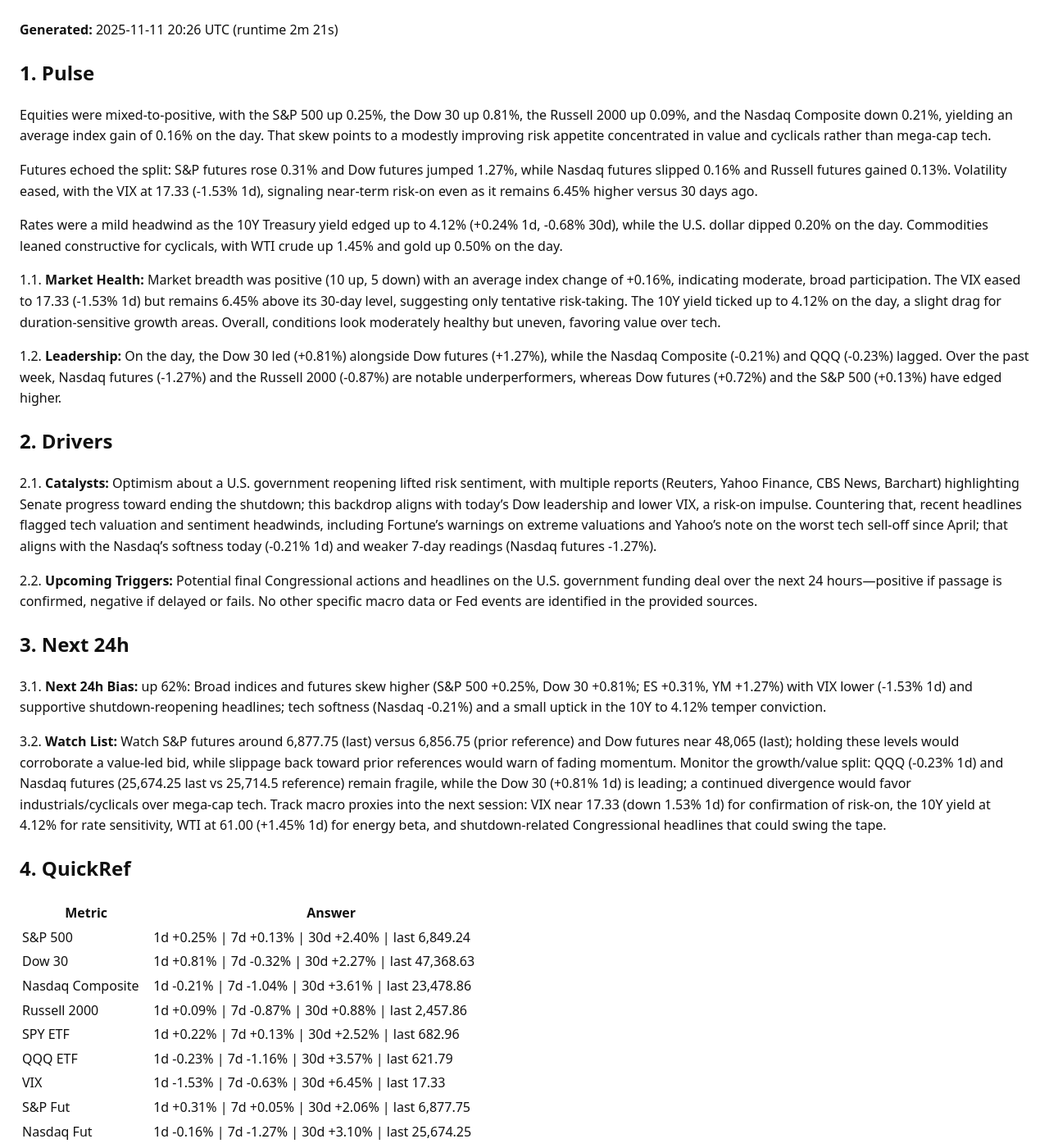
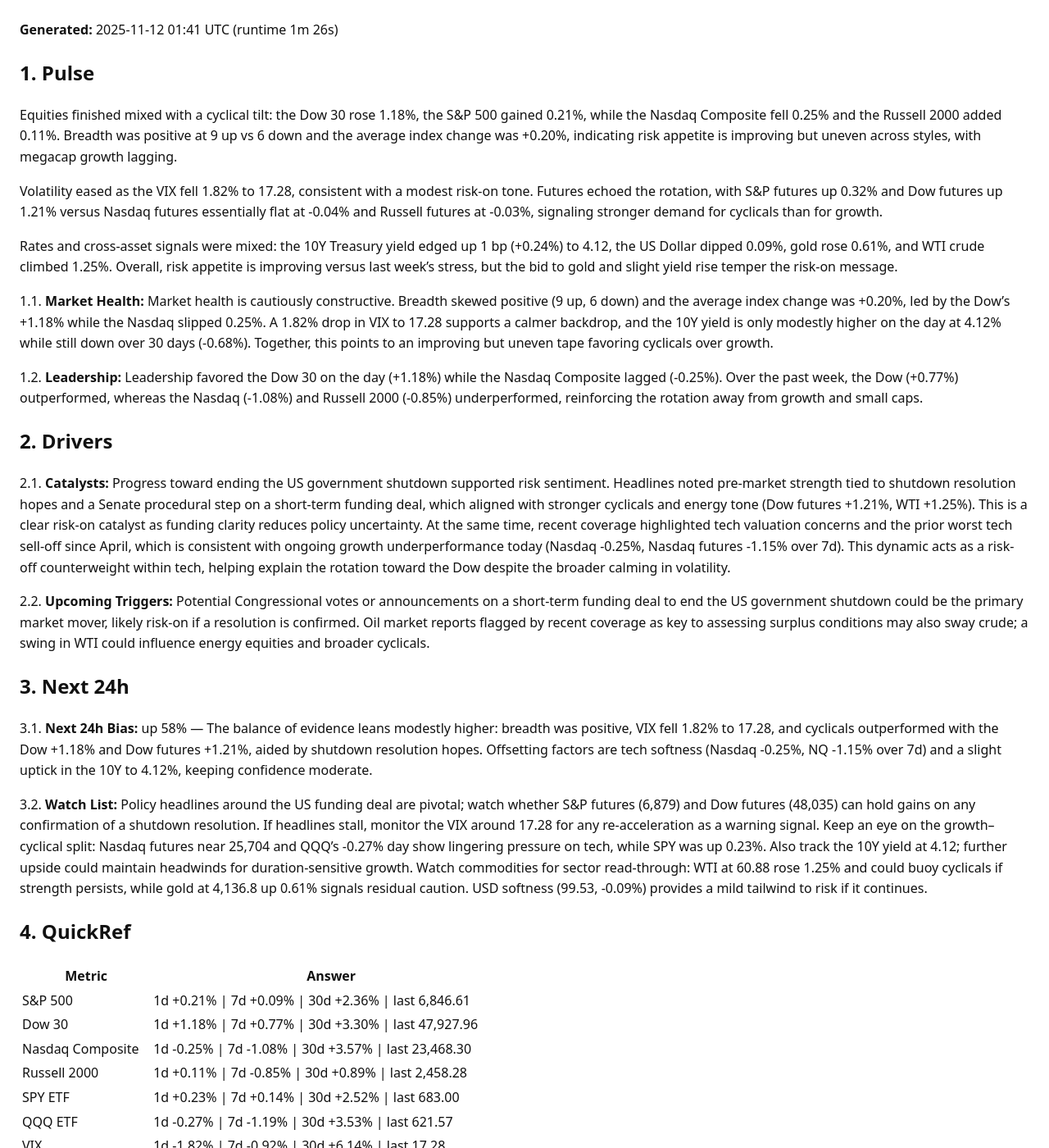
Before and after one commit to ryness/stonks, a Jekyll site: the page built from _reports/GODSEYE.md, in a window 1280 px wide and 1400 px high. Shown: the whole window at 82% size. Built offline with Jekyll 4.4.1, drawn with Linux system fonts in a browser that asks for light colours; some of the changed text lies outside the part shown.

Commit message:
Update report: rotation+GodsEye

```diff
--- a/_reports/GODSEYE.md
+++ b/_reports/GODSEYE.md
@@ -2,35 +2,35 @@
 layout: default
 title: "GodsEye Market Report"
 ticker: "GODSEYE"
-date: 2025-11-11
-generated_at: 2025-11-11T20:26:05.348427+00:00
-runtime_seconds: 141.27
+date: 2025-11-12
+generated_at: 2025-11-12T01:41:11.381991+00:00
+runtime_seconds: 85.86
 raw_markdown: |
-  **Generated:** <time class="js-local-time" datetime="2025-11-11T20:26:05.348427+00:00">2025-11-11 20:26 UTC</time> (runtime 2m 21s)
+  **Generated:** <time class="js-local-time" datetime="2025-11-12T01:41:11.381991+00:00">2025-11-12 01:41 UTC</time> (runtime 1m 26s)
 
   ## 1. Pulse
 
-  Equities were mixed-to-positive, with the S&P 500 up 0.25%, the Dow 30 up 0.81%, the Russell 2000 up 0.09%, and the Nasdaq Composite down 0.21%, yielding an average index gain of 0.16% on the day. That skew points to a modestly improving risk appetite concentrated in value and cyclicals rather than mega-cap tech.
+  Equities finished mixed with a cyclical tilt: the Dow 30 rose 1.18%, the S&P 500 gained 0.21%, while the Nasdaq Composite fell 0.25% and the Russell 2000 added 0.11%. Breadth was positive at 9 up vs 6 down and the average index change was +0.20%, indicating risk appetite is improving but uneven across styles, with megacap growth lagging.
 
-  Futures echoed the split: S&P futures rose 0.31% and Dow futures jumped 1.27%, while Nasdaq futures slipped 0.16% and Russell futures gained 0.13%. Volatility eased, with the VIX at 17.33 (-1.53% 1d), signaling near-term risk-on even as it remains 6.45% higher versus 30 days ago.
+  Volatility eased as the VIX fell 1.82% to 17.28, consistent with a modest risk-on tone. Futures echoed the rotation, with S&P futures up 0.32% and Dow futures up 1.21% versus Nasdaq futures essentially flat at -0.04% and Russell futures at -0.03%, signaling stronger demand for cyclicals than for growth.
 
-  Rates were a mild headwind as the 10Y Treasury yield edged up to 4.12% (+0.24% 1d, -0.68% 30d), while the U.S. dollar dipped 0.20% on the day. Commodities leaned constructive for cyclicals, with WTI crude up 1.45% and gold up 0.50% on the day.
+  Rates and cross-asset signals were mixed: the 10Y Treasury yield edged up 1 bp (+0.24%) to 4.12, the US Dollar dipped 0.09%, gold rose 0.61%, and WTI crude climbed 1.25%. Overall, risk appetite is improving versus last week’s stress, but the bid to gold and slight yield rise temper the risk-on message.
 
-  1.1. **Market Health:** Market breadth was positive (10 up, 5 down) with an average index change of +0.16%, indicating moderate, broad participation. The VIX eased to 17.33 (-1.53% 1d) but remains 6.45% above its 30-day level, suggesting only tentative risk-taking. The 10Y yield ticked up to 4.12% on the day, a slight drag for duration-sensitive growth areas. Overall, conditions look moderately healthy but uneven, favoring value over tech.
+  1.1. **Market Health:** Market health is cautiously constructive. Breadth skewed positive (9 up, 6 down) and the average index change was +0.20%, led by the Dow’s +1.18% while the Nasdaq slipped 0.25%. A 1.82% drop in VIX to 17.28 supports a calmer backdrop, and the 10Y yield is only modestly higher on the day at 4.12% while still down over 30 days (-0.68%). Together, this points to an improving but uneven tape favoring cyclicals over growth.
 
-  1.2. **Leadership:** On the day, the Dow 30 led (+0.81%) alongside Dow futures (+1.27%), while the Nasdaq Composite (-0.21%) and QQQ (-0.23%) lagged. Over the past week, Nasdaq futures (-1.27%) and the Russell 2000 (-0.87%) are notable underperformers, whereas Dow futures (+0.72%) and the S&P 500 (+0.13%) have edged higher.
+  1.2. **Leadership:** Leadership favored the Dow 30 on the day (+1.18%) while the Nasdaq Composite lagged (-0.25%). Over the past week, the Dow (+0.77%) outperformed, whereas the Nasdaq (-1.08%) and Russell 2000 (-0.85%) underperformed, reinforcing the rotation away from growth and small caps.
 
   ## 2. Drivers
 
-  2.1. **Catalysts:** Optimism about a U.S. government reopening lifted risk sentiment, with multiple reports (Reuters, Yahoo Finance, CBS News, Barchart) highlighting Senate progress toward ending the shutdown; this backdrop aligns with today’s Dow leadership and lower VIX, a risk-on impulse. Countering that, recent headlines flagged tech valuation and sentiment headwinds, including Fortune’s warnings on extreme valuations and Yahoo’s note on the worst tech sell-off since April; that aligns with the Nasdaq’s softness today (-0.21% 1d) and weaker 7-day readings (Nasdaq futures -1.27%).
+  2.1. **Catalysts:** Progress toward ending the US government shutdown supported risk sentiment. Headlines noted pre-market strength tied to shutdown resolution hopes and a Senate procedural step on a short-term funding deal, which aligned with stronger cyclicals and energy tone (Dow futures +1.21%, WTI +1.25%). This is a clear risk-on catalyst as funding clarity reduces policy uncertainty. At the same time, recent coverage highlighted tech valuation concerns and the prior worst tech sell-off since April, which is consistent with ongoing growth underperformance today (Nasdaq -0.25%, Nasdaq futures -1.15% over 7d). This dynamic acts as a risk-off counterweight within tech, helping explain the rotation toward the Dow despite the broader calming in volatility.
 
-  2.2. **Upcoming Triggers:** Potential final Congressional actions and headlines on the U.S. government funding deal over the next 24 hours—positive if passage is confirmed, negative if delayed or fails. No other specific macro data or Fed events are identified in the provided sources.
+  2.2. **Upcoming Triggers:** Potential Congressional votes or announcements on a short-term funding deal to end the US government shutdown could be the primary market mover, likely risk-on if a resolution is confirmed. Oil market reports flagged by recent coverage as key to assessing surplus conditions may also sway crude; a swing in WTI could influence energy equities and broader cyclicals.
 
   ## 3. Next 24h
 
-  3.1. **Next 24h Bias:** up 62%: Broad indices and futures skew higher (S&P 500 +0.25%, Dow 30 +0.81%; ES +0.31%, YM +1.27%) with VIX lower (-1.53% 1d) and supportive shutdown-reopening headlines; tech softness (Nasdaq -0.21%) and a small uptick in the 10Y to 4.12% temper conviction.
+  3.1. **Next 24h Bias:** up 58% — The balance of evidence leans modestly higher: breadth was positive, VIX fell 1.82% to 17.28, and cyclicals outperformed with the Dow +1.18% and Dow futures +1.21%, aided by shutdown resolution hopes. Offsetting factors are tech softness (Nasdaq -0.25%, NQ -1.15% over 7d) and a slight uptick in the 10Y to 4.12%, keeping confidence moderate.
 
-  3.2. **Watch List:** Watch S&P futures around 6,877.75 (last) versus 6,856.75 (prior reference) and Dow futures near 48,065 (last); holding these levels would corroborate a value-led bid, while slippage back toward prior references would warn of fading momentum. Monitor the growth/value split: QQQ (-0.23% 1d) and Nasdaq futures (25,674.25 last vs 25,714.5 reference) remain fragile, while the Dow 30 (+0.81% 1d) is leading; a continued divergence would favor industrials/cyclicals over mega-cap tech. Track macro proxies into the next session: VIX near 17.33 (down 1.53% 1d) for confirmation of risk-on, the 10Y yield at 4.12% for rate sensitivity, WTI at 61.00 (+1.45% 1d) for energy beta, and shutdown-related Congressional headlines that could swing the tape.
+  3.2. **Watch List:** Policy headlines around the US funding deal are pivotal; watch whether S&P futures (6,879) and Dow futures (48,035) can hold gains on any confirmation of a shutdown resolution. If headlines stall, monitor the VIX around 17.28 for any re-acceleration as a warning signal. Keep an eye on the growth–cyclical split: Nasdaq futures near 25,704 and QQQ’s -0.27% day show lingering pressure on tech, while SPY was up 0.23%. Also track the 10Y yield at 4.12; further upside could maintain headwinds for duration-sensitive growth. Watch commodities for sector read-through: WTI at 60.88 rose 1.25% and could buoy cyclicals if strength persists, while gold at 4,136.8 up 0.61% signals residual caution. USD softness (99.53, -0.09%) provides a mild tailwind to risk if it continues.
 
   ## 4. QuickRef
 
@@ -38,21 +38,21 @@ raw_markdown: |
   <table>
   <thead><tr><th>Metric</th><th>Answer</th></tr></thead>
   <tbody>
-  <tr><td>S&amp;P 500</td><td>1d +0.25% | 7d +0.13% | 30d +2.40% | last 6,849.24</td></tr>
-  <tr><td>Dow 30</td><td>1d +0.81% | 7d -0.32% | 30d +2.27% | last 47,368.63</td></tr>
-  <tr><td>Nasdaq Composite</td><td>1d -0.21% | 7d -1.04% | 30d +3.61% | last 23,478.86</td></tr>
-  <tr><td>Russell 2000</td><td>1d +0.09% | 7d -0.87% | 30d +0.88% | last 2,457.86</td></tr>
-  <tr><td>SPY ETF</td><td>1d +0.22% | 7d +0.13% | 30d +2.52% | last 682.96</td></tr>
-  <tr><td>QQQ ETF</td><td>1d -0.23% | 7d -1.16% | 30d +3.57% | last 621.79</td></tr>
-  <tr><td>VIX</td><td>1d -1.53% | 7d -0.63% | 30d +6.45% | last 17.33</td></tr>
-  <tr><td>S&amp;P Fut</td><td>1d +0.31% | 7d +0.05% | 30d +2.06% | last 6,877.75</td></tr>
-  <tr><td>Nasdaq Fut</td><td>1d -0.16% | 7d -1.27% | 30d +3.10% | last 25,674.25</td></tr>
-  <tr><td>Dow Fut</td><td>1d +1.27% | 7d +0.72% | 30d +2.95% | last 48,065.00</td></tr>
-  <tr><td>Russell Fut</td><td>1d +0.13% | 7d -0.90% | 30d +0.49% | last 2,467.50</td></tr>
+  <tr><td>S&amp;P 500</td><td>1d +0.21% | 7d +0.09% | 30d +2.36% | last 6,846.61</td></tr>
+  <tr><td>Dow 30</td><td>1d +1.18% | 7d +0.77% | 30d +3.30% | last 47,927.96</td></tr>
+  <tr><td>Nasdaq Composite</td><td>1d -0.25% | 7d -1.08% | 30d +3.57% | last 23,468.30</td></tr>
+  <tr><td>Russell 2000</td><td>1d +0.11% | 7d -0.85% | 30d +0.89% | last 2,458.28</td></tr>
+  <tr><td>SPY ETF</td><td>1d +0.23% | 7d +0.14% | 30d +2.52% | last 683.00</td></tr>
+  <tr><td>QQQ ETF</td><td>1d -0.27% | 7d -1.19% | 30d +3.53% | last 621.57</td></tr>
+  <tr><td>VIX</td><td>1d -1.82% | 7d -0.92% | 30d +6.14% | last 17.28</td></tr>
+  <tr><td>S&amp;P Fut</td><td>1d +0.32% | 7d +0.07% | 30d +2.08% | last 6,879.00</td></tr>
+  <tr><td>Nasdaq Fut</td><td>1d -0.04% | 7d -1.15% | 30d +3.22% | last 25,703.75</td></tr>
+  <tr><td>Dow Fut</td><td>1d +1.21% | 7d +0.66% | 30d +2.88% | last 48,035.00</td></tr>
+  <tr><td>Russell Fut</td><td>1d -0.03% | 7d -1.06% | 30d +0.33% | last 2,463.50</td></tr>
   <tr><td>10Y Treasury</td><td>1d +0.24% | 7d +0.46% | 30d -0.68% | last 4.12</td></tr>
-  <tr><td>Gold Fut</td><td>1d +0.50% | 7d +3.77% | 30d +7.59% | last 4,132.40</td></tr>
-  <tr><td>WTI Crude</td><td>1d +1.45% | 7d +0.03% | 30d -2.20% | last 61.00</td></tr>
-  <tr><td>US Dollar</td><td>1d -0.20% | 7d -0.38% | 30d +1.69% | last 99.42</td></tr>
+  <tr><td>Gold Fut</td><td>1d +0.61% | 7d +3.88% | 30d +7.71% | last 4,136.80</td></tr>
+  <tr><td>WTI Crude</td><td>1d +1.25% | 7d -0.16% | 30d -2.39% | last 60.88</td></tr>
+  <tr><td>US Dollar</td><td>1d -0.09% | 7d -0.27% | 30d +1.80% | last 99.53</td></tr>
   </tbody></table>
   </div>
 
@@ -121,31 +121,31 @@ raw_markdown: |
   </details>
 ---
 
-**Generated:** <time class="js-local-time" datetime="2025-11-11T20:26:05.348427+00:00">2025-11-11 20:26 UTC</time> (runtime 2m 21s)
+**Generated:** <time class="js-local-time" datetime="2025-11-12T01:41:11.381991+00:00">2025-11-12 01:41 UTC</time> (runtime 1m 26s)
 
 ## 1. Pulse
 
-Equities were mixed-to-positive, with the S&P 500 up 0.25%, the Dow 30 up 0.81%, the Russell 2000 up 0.09%, and the Nasdaq Composite down 0.21%, yielding an average index gain of 0.16% on the day. That skew points to a modestly improving risk appetite concentrated in value and cyclicals rather than mega-cap tech.
+Equities finished mixed with a cyclical tilt: the Dow 30 rose 1.18%, the S&P 500 gained 0.21%, while the Nasdaq Composite fell 0.25% and the Russell 2000 added 0.11%. Breadth was positive at 9 up vs 6 down and the average index change was +0.20%, indicating risk appetite is improving but uneven across styles, with megacap growth lagging.
 
-Futures echoed the split: S&P futures rose 0.31% and Dow futures jumped 1.27%, while Nasdaq futures slipped 0.16% and Russell futures gained 0.13%. Volatility eased, with the VIX at 17.33 (-1.53% 1d), signaling near-term risk-on even as it remains 6.45% higher versus 30 days ago.
+Volatility eased as the VIX fell 1.82% to 17.28, consistent with a modest risk-on tone. Futures echoed the rotation, with S&P futures up 0.32% and Dow futures up 1.21% versus Nasdaq futures essentially flat at -0.04% and Russell futures at -0.03%, signaling stronger demand for cyclicals than for growth.
 
-Rates were a mild headwind as the 10Y Treasury yield edged up to 4.12% (+0.24% 1d, -0.68% 30d), while the U.S. dollar dipped 0.20% on the day. Commodities leaned constructive for cyclicals, with WTI crude up 1.45% and gold up 0.50% on the day.
+Rates and cross-asset signals were mixed: the 10Y Treasury yield edged up 1 bp (+0.24%) to 4.12, the US Dollar dipped 0.09%, gold rose 0.61%, and WTI crude climbed 1.25%. Overall, risk appetite is improving versus last week’s stress, but the bid to gold and slight yield rise temper the risk-on message.
 
-1.1. **Market Health:** Market breadth was positive (10 up, 5 down) with an average index change of +0.16%, indicating moderate, broad participation. The VIX eased to 17.33 (-1.53% 1d) but remains 6.45% above its 30-day level, suggesting only tentative risk-taking. The 10Y yield ticked up to 4.12% on the day, a slight drag for duration-sensitive growth areas. Overall, conditions look moderately healthy but uneven, favoring value over tech.
+1.1. **Market Health:** Market health is cautiously constructive. Breadth skewed positive (9 up, 6 down) and the average index change was +0.20%, led by the Dow’s +1.18% while the Nasdaq slipped 0.25%. A 1.82% drop in VIX to 17.28 supports a calmer backdrop, and the 10Y yield is only modestly higher on the day at 4.12% while still down over 30 days (-0.68%). Together, this points to an improving but uneven tape favoring cyclicals over growth.
 
-1.2. **Leadership:** On the day, the Dow 30 led (+0.81%) alongside Dow futures (+1.27%), while the Nasdaq Composite (-0.21%) and QQQ (-0.23%) lagged. Over the past week, Nasdaq futures (-1.27%) and the Russell 2000 (-0.87%) are notable underperformers, whereas Dow futures (+0.72%) and the S&P 500 (+0.13%) have edged higher.
+1.2. **Leadership:** Leadership favored the Dow 30 on the day (+1.18%) while the Nasdaq Composite lagged (-0.25%). Over the past week, the Dow (+0.77%) outperformed, whereas the Nasdaq (-1.08%) and Russell 2000 (-0.85%) underperformed, reinforcing the rotation away from growth and small caps.
 
 ## 2. Drivers
 
-2.1. **Catalysts:** Optimism about a U.S. government reopening lifted risk sentiment, with multiple reports (Reuters, Yahoo Finance, CBS News, Barchart) highlighting Senate progress toward ending the shutdown; this backdrop aligns with today’s Dow leadership and lower VIX, a risk-on impulse. Countering that, recent headlines flagged tech valuation and sentiment headwinds, including Fortune’s warnings on extreme valuations and Yahoo’s note on the worst tech sell-off since April; that aligns with the Nasdaq’s softness today (-0.21% 1d) and weaker 7-day readings (Nasdaq futures -1.27%).
+2.1. **Catalysts:** Progress toward ending the US government shutdown supported risk sentiment. Headlines noted pre-market strength tied to shutdown resolution hopes and a Senate procedural step on a short-term funding deal, which aligned with stronger cyclicals and energy tone (Dow futures +1.21%, WTI +1.25%). This is a clear risk-on catalyst as funding clarity reduces policy uncertainty. At the same time, recent coverage highlighted tech valuation concerns and the prior worst tech sell-off since April, which is consistent with ongoing growth underperformance today (Nasdaq -0.25%, Nasdaq futures -1.15% over 7d). This dynamic acts as a risk-off counterweight within tech, helping explain the rotation toward the Dow despite the broader calming in volatility.
 
-2.2. **Upcoming Triggers:** Potential final Congressional actions and headlines on the U.S. government funding deal over the next 24 hours—positive if passage is confirmed, negative if delayed or fails. No other specific macro data or Fed events are identified in the provided sources.
+2.2. **Upcoming Triggers:** Potential Congressional votes or announcements on a short-term funding deal to end the US government shutdown could be the primary market mover, likely risk-on if a resolution is confirmed. Oil market reports flagged by recent coverage as key to assessing surplus conditions may also sway crude; a swing in WTI could influence energy equities and broader cyclicals.
 
 ## 3. Next 24h
 
-3.1. **Next 24h Bias:** up 62%: Broad indices and futures skew higher (S&P 500 +0.25%, Dow 30 +0.81%; ES +0.31%, YM +1.27%) with VIX lower (-1.53% 1d) and supportive shutdown-reopening headlines; tech softness (Nasdaq -0.21%) and a small uptick in the 10Y to 4.12% temper conviction.
+3.1. **Next 24h Bias:** up 58% — The balance of evidence leans modestly higher: breadth was positive, VIX fell 1.82% to 17.28, and cyclicals outperformed with the Dow +1.18% and Dow futures +1.21%, aided by shutdown resolution hopes. Offsetting factors are tech softness (Nasdaq -0.25%, NQ -1.15% over 7d) and a slight uptick in the 10Y to 4.12%, keeping confidence moderate.
 
-3.2. **Watch List:** Watch S&P futures around 6,877.75 (last) versus 6,856.75 (prior reference) and Dow futures near 48,065 (last); holding these levels would corroborate a value-led bid, while slippage back toward prior references would warn of fading momentum. Monitor the growth/value split: QQQ (-0.23% 1d) and Nasdaq futures (25,674.25 last vs 25,714.5 reference) remain fragile, while the Dow 30 (+0.81% 1d) is leading; a continued divergence would favor industrials/cyclicals over mega-cap tech. Track macro proxies into the next session: VIX near 17.33 (down 1.53% 1d) for confirmation of risk-on, the 10Y yield at 4.12% for rate sensitivity, WTI at 61.00 (+1.45% 1d) for energy beta, and shutdown-related Congressional headlines that could swing the tape.
+3.2. **Watch List:** Policy headlines around the US funding deal are pivotal; watch whether S&P futures (6,879) and Dow futures (48,035) can hold gains on any confirmation of a shutdown resolution. If headlines stall, monitor the VIX around 17.28 for any re-acceleration as a warning signal. Keep an eye on the growth–cyclical split: Nasdaq futures near 25,704 and QQQ’s -0.27% day show lingering pressure on tech, while SPY was up 0.23%. Also track the 10Y yield at 4.12; further upside could maintain headwinds for duration-sensitive growth. Watch commodities for sector read-through: WTI at 60.88 rose 1.25% and could buoy cyclicals if strength persists, while gold at 4,136.8 up 0.61% signals residual caution. USD softness (99.53, -0.09%) provides a mild tailwind to risk if it continues.
 
 ## 4. QuickRef
 
@@ -153,21 +153,21 @@ Rates were a mild headwind as the 10Y Treasury yield edged up to 4.12% (+0.24% 1
 <table>
 <thead><tr><th>Metric</th><th>Answer</th></tr></thead>
 <tbody>
-<tr><td>S&amp;P 500</td><td>1d +0.25% | 7d +0.13% | 30d +2.40% | last 6,849.24</td></tr>
-<tr><td>Dow 30</td><td>1d +0.81% | 7d -0.32% | 30d +2.27% | last 47,368.63</td></tr>
-<tr><td>Nasdaq Composite</td><td>1d -0.21% | 7d -1.04% | 30d +3.61% | last 23,478.86</td></tr>
-<tr><td>Russell 2000</td><td>1d +0.09% | 7d -0.87% | 30d +0.88% | last 2,457.86</td></tr>
-<tr><td>SPY ETF</td><td>1d +0.22% | 7d +0.13% | 30d +2.52% | last 682.96</td></tr>
-<tr><td>QQQ ETF</td><td>1d -0.23% | 7d -1.16% | 30d +3.57% | last 621.79</td></tr>
-<tr><td>VIX</td><td>1d -1.53% | 7d -0.63% | 30d +6.45% | last 17.33</td></tr>
-<tr><td>S&amp;P Fut</td><td>1d +0.31% | 7d +0.05% | 30d +2.06% | last 6,877.75</td></tr>
-<tr><td>Nasdaq Fut</td><td>1d -0.16% | 7d -1.27% | 30d +3.10% | last 25,674.25</td></tr>
-<tr><td>Dow Fut</td><td>1d +1.27% | 7d +0.72% | 30d +2.95% | last 48,065.00</td></tr>
-<tr><td>Russell Fut</td><td>1d +0.13% | 7d -0.90% | 30d +0.49% | last 2,467.50</td></tr>
+<tr><td>S&amp;P 500</td><td>1d +0.21% | 7d +0.09% | 30d +2.36% | last 6,846.61</td></tr>
+<tr><td>Dow 30</td><td>1d +1.18% | 7d +0.77% | 30d +3.30% | last 47,927.96</td></tr>
+<tr><td>Nasdaq Composite</td><td>1d -0.25% | 7d -1.08% | 30d +3.57% | last 23,468.30</td></tr>
+<tr><td>Russell 2000</td><td>1d +0.11% | 7d -0.85% | 30d +0.89% | last 2,458.28</td></tr>
+<tr><td>SPY ETF</td><td>1d +0.23% | 7d +0.14% | 30d +2.52% | last 683.00</td></tr>
+<tr><td>QQQ ETF</td><td>1d -0.27% | 7d -1.19% | 30d +3.53% | last 621.57</td></tr>
+<tr><td>VIX</td><td>1d -1.82% | 7d -0.92% | 30d +6.14% | last 17.28</td></tr>
+<tr><td>S&amp;P Fut</td><td>1d +0.32% | 7d +0.07% | 30d +2.08% | last 6,879.00</td></tr>
+<tr><td>Nasdaq Fut</td><td>1d -0.04% | 7d -1.15% | 30d +3.22% | last 25,703.75</td></tr>
+<tr><td>Dow Fut</td><td>1d +1.21% | 7d +0.66% | 30d +2.88% | last 48,035.00</td></tr>
+<tr><td>Russell Fut</td><td>1d -0.03% | 7d -1.06% | 30d +0.33% | last 2,463.50</td></tr>
 <tr><td>10Y Treasury</td><td>1d +0.24% | 7d +0.46% | 30d -0.68% | last 4.12</td></tr>
-<tr><td>Gold Fut</td><td>1d +0.50% | 7d +3.77% | 30d +7.59% | last 4,132.40</td></tr>
-<tr><td>WTI Crude</td><td>1d +1.45% | 7d +0.03% | 30d -2.20% | last 61.00</td></tr>
-<tr><td>US Dollar</td><td>1d -0.20% | 7d -0.38% | 30d +1.69% | last 99.42</td></tr>
+<tr><td>Gold Fut</td><td>1d +0.61% | 7d +3.88% | 30d +7.71% | last 4,136.80</td></tr>
+<tr><td>WTI Crude</td><td>1d +1.25% | 7d -0.16% | 30d -2.39% | last 60.88</td></tr>
+<tr><td>US Dollar</td><td>1d -0.09% | 7d -0.27% | 30d +1.80% | last 99.53</td></tr>
 </tbody></table>
 </div>
 
```
Also changed, not shown: _reports/FI.md (+43 -43 lines), 1 other file.
